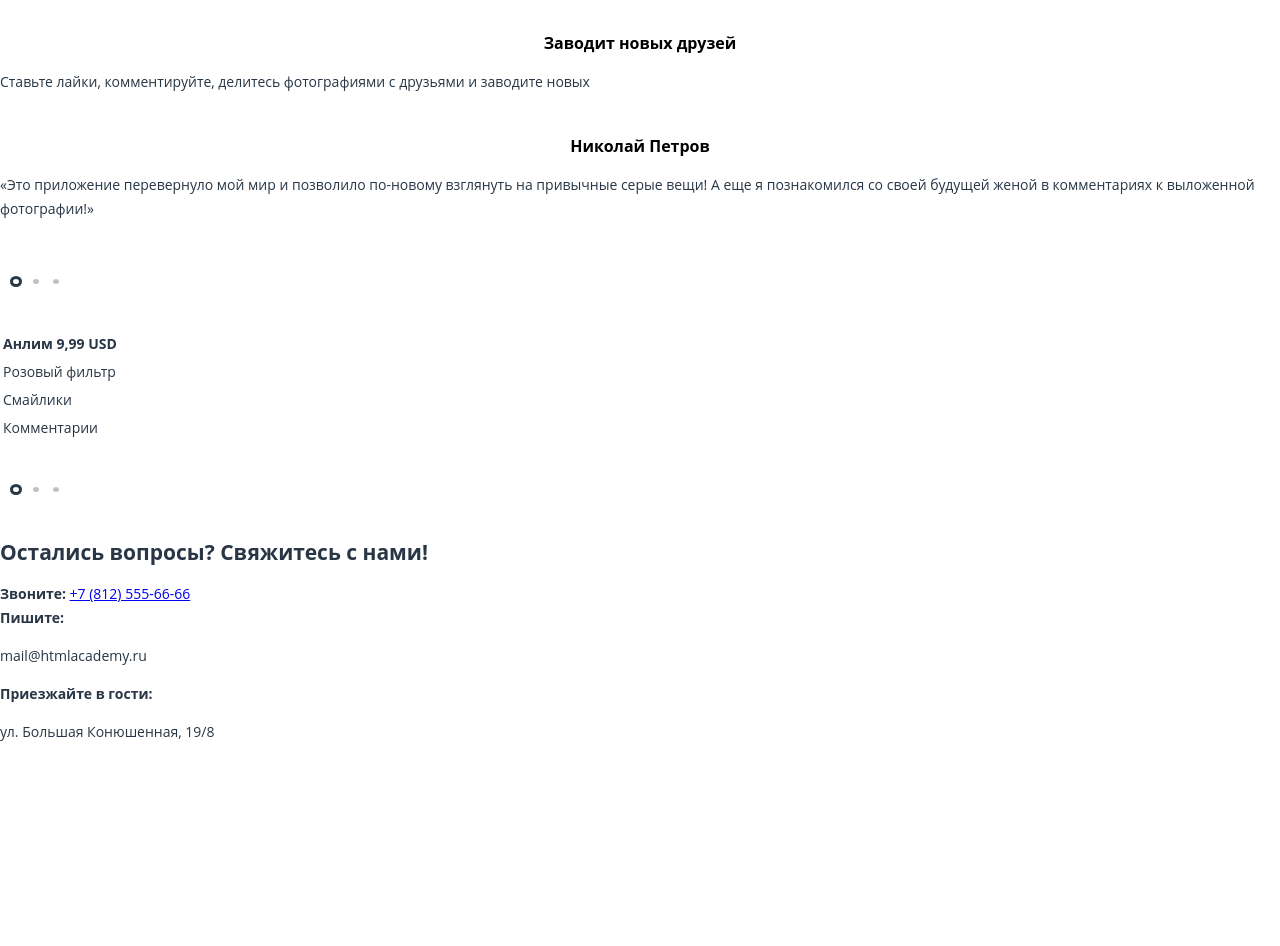
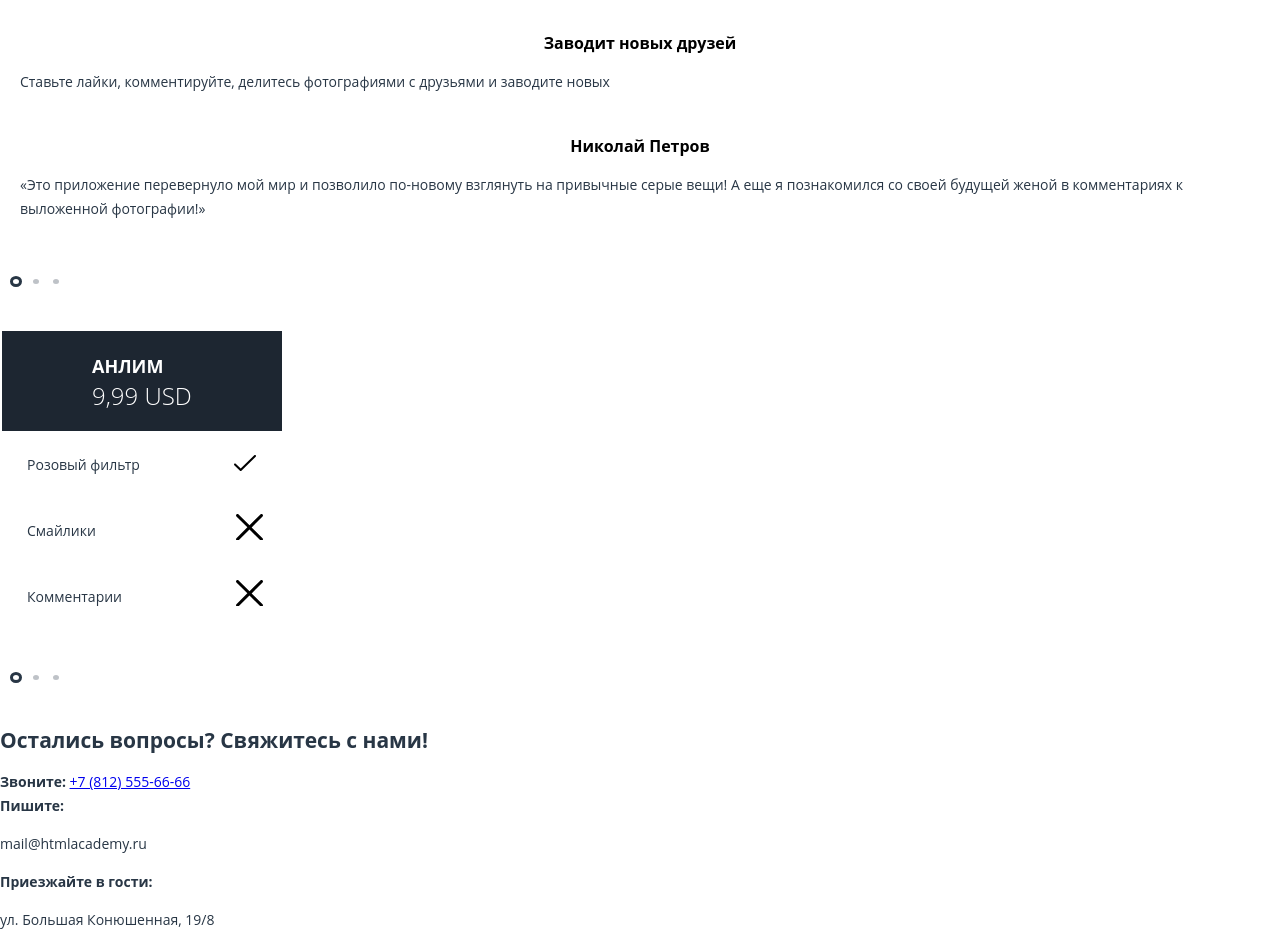
Before and after one commit to geraltina/399713-pink, a website: page index.html in a window 1280 px wide. Shown: the part 880-1826 px from the top of the page. Before the commit the page ends 1638 px from the top, so only its background shows below. Drawn offline with nearby package versions, Linux system fonts and the light colour scheme; files that its build step writes are made by us from their sources.

Commit message:
Стили на главной

```diff
--- a/index.html
+++ b/index.html
@@ -91,7 +91,7 @@
         <h2 class="visually-hidden">Цены</h2>
         <div class="price__slider  slider">
           <input class="visually-hidden  slider__input  slider__input--four" type="radio" name="price-toggle" id="btn-4" checked>
-          <input class="visually-hidden  slider__input  slider__input-five" type="radio" name="price-toggle" id="btn-5">
+          <input class="visually-hidden  slider__input  slider__input--five" type="radio" name="price-toggle" id="btn-5">
           <input class="visually-hidden  slider__input  slider__input--six" type="radio" name="price-toggle" id="btn-6">
           <div class="slider__slides">
             <ul class="price__list  slider__list">
@@ -104,13 +104,13 @@
                     </th>
                   </tr>
                   <tr class="price__line">
-                    <td class="price__column">Розовый фильтр</td>
+                    <td class="price__column  price__column--yes">Розовый фильтр</td>
                   </tr>
                   <tr class="price__line">
-                    <td class="price__column">Смайлики</td>
+                    <td class="price__column  price__column--no">Смайлики</td>
                   </tr>
                   <tr class="price__line">
-                    <td class="price__column">Комментарии</td>
+                    <td class="price__column  price__column--no">Комментарии</td>
                   </tr>
                 </table>
               </li>
@@ -123,13 +123,13 @@
                     </th>
                   </tr>
                   <tr class="price__line">
-                    <td class="price__column">Розовый фильтр</td>
+                    <td class="price__column  price__column--yes">Розовый фильтр</td>
                   </tr>
                   <tr class="price__line">
-                    <td class="price__column">Смайлики</td>
+                    <td class="price__column  price__column--yes">Смайлики</td>
                   </tr>
                   <tr class="price__line">
-                    <td class="price__column">Комментарии</td>
+                    <td class="price__column  price__column--no">Комментарии</td>
                   </tr>
                 </table>
               </li>
--- a/less/blocks/advantages.less
+++ b/less/blocks/advantages.less
@@ -1,5 +1,6 @@
 .advantages {
   padding-top: 6px;
+  .padding();
 }
 
 .advantages__text {
--- a/less/blocks/download.less
+++ b/less/blocks/download.less
@@ -1,5 +1,6 @@
 .download {
   padding-top: 396px;
+  .padding();
   background-color: @dark-color;
   color: white;
 }
--- a/less/blocks/feedback.less
+++ b/less/blocks/feedback.less
@@ -1,5 +1,6 @@
 .feedback {
   position: relative;
+  .padding();
 }
 
 .feedback__author {
--- a/less/blocks/page-header.less
+++ b/less/blocks/page-header.less
@@ -3,9 +3,8 @@
   justify-content: space-between;
   padding-top: 21px;
   padding-bottom: 25px;
-  padding-left: 20px;
-  padding-right: 20px;
   background-color: @base-color;
+  .padding();
 }
 
 .page-header__logo {
--- a/less/blocks/price.less
+++ b/less/blocks/price.less
@@ -1,3 +1,52 @@
 .price {
   position: relative;
 }
+
+.price__column {
+  position: relative;
+  padding: 20px 25px;
+}
+
+.price__column--yes::after,
+.price__column--no::after {
+  content: "";
+  position: absolute;
+}
+
+.price__column--yes::after {
+  top: 22px;
+  right: 17px;
+  width: 31px;
+  height: 21px;
+  background-image: url(../../img/icon-yes.svg);
+  background-repeat: no-repeat;
+}
+
+.price__column--no::after {
+  top: 15px;
+  right: 19px;
+  width: 27px;
+  height: 26px;
+  background-image: url(../../img/icon-no.svg);
+  background-repeat: no-repeat;
+}
+
+.price__column--header {
+  display: flex;
+  flex-direction: column;
+  padding: 20px 90px;
+  line-height: 30px;
+  color: white;
+  background-color: @dark-color;
+  text-transform: uppercase;
+}
+
+.price__header {
+  font-weight: 700;
+  font-size: 18px;
+}
+
+.price__value {
+  font-weight: 300;
+  font-size: 24px;
+}
--- a/less/mixins.less
+++ b/less/mixins.less
@@ -0,0 +1,4 @@
+.padding(@padding-left: 20px, @padding-right: 20px) {
+  padding-left: @padding-left;
+  padding-right: @padding-right;
+}
```
